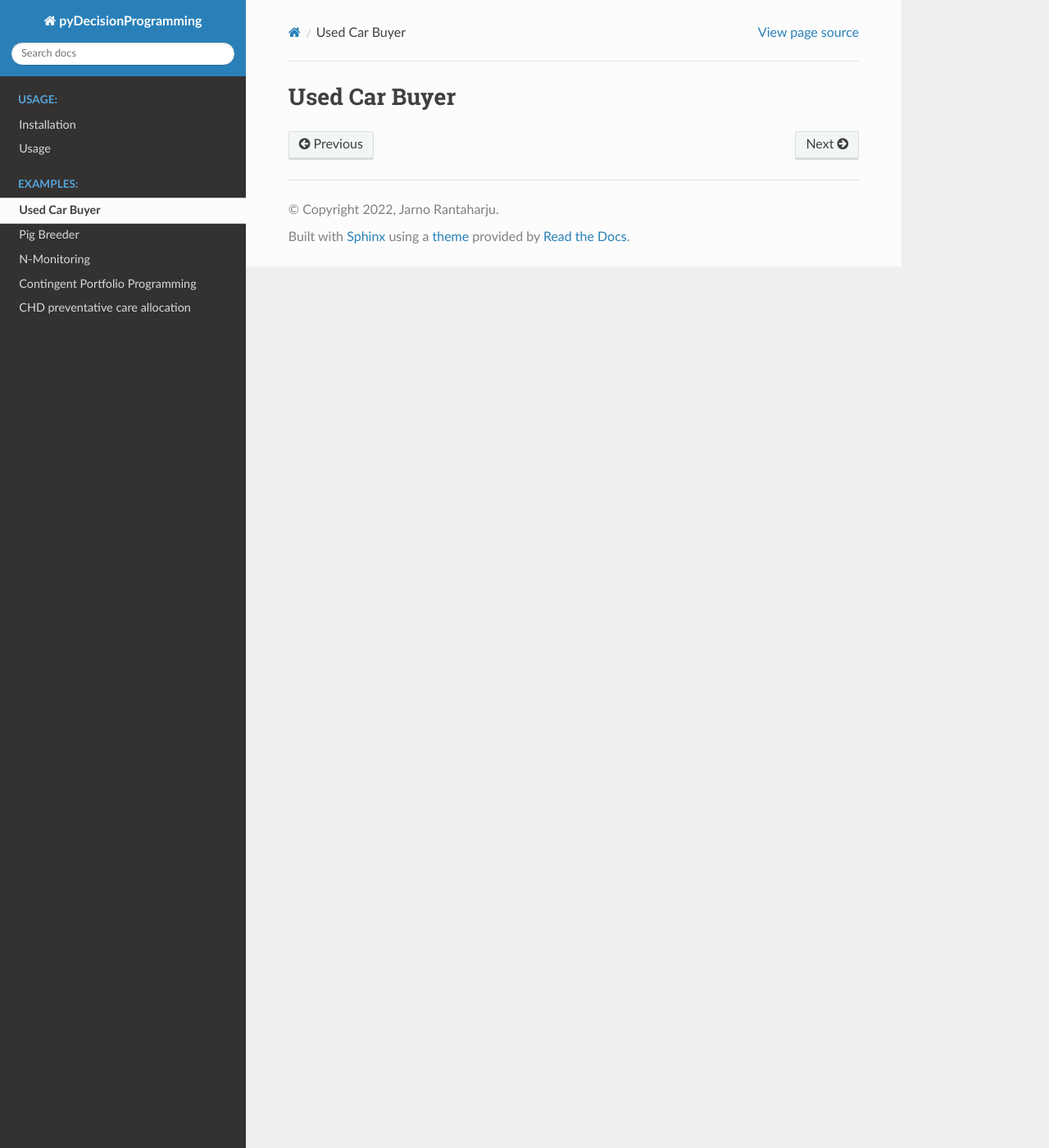
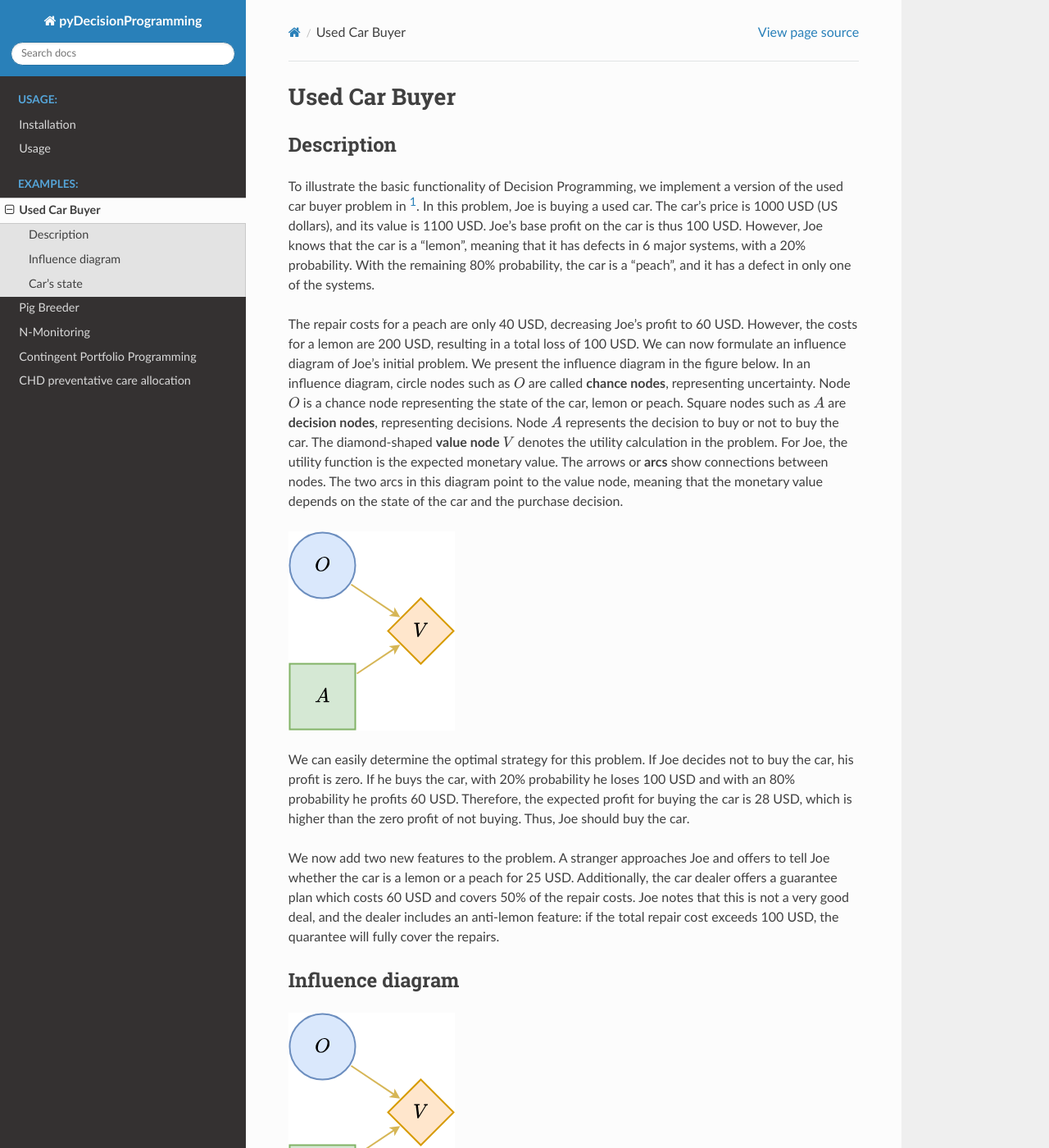
Before and after one commit to gamma-opt/pyDecisionProgramming, a Sphinx documentation site: the page built from docs/used-car-buyer.rst, in a window 1280 px wide and 1400 px high. Shown: the whole window at 82% size. Built offline with Sphinx 7.4.7 and the Read the Docs theme 2.0.0, drawn with Linux system fonts in a browser that asks for light colours; some of the changed text lies outside the part shown.

Commit message:
First steps in the car buyer example

```diff
--- a/docs/used-car-buyer.rst
+++ b/docs/used-car-buyer.rst
@@ -1,2 +1,90 @@
 Used Car Buyer
 ==============
+
+Description
+...........
+
+To illustrate the basic functionality of Decision
+Programming, we implement a version of the used car
+buyer problem in [#Howard]_. In this problem, Joe
+is buying a used car. The car's price is 1000 USD
+(US dollars), and its value is 1100 USD. Joe's base
+profit on the car is thus 100 USD. However, Joe
+knows that the car is a "lemon", meaning that it
+has defects in 6 major systems, with a 20%
+probability. With the remaining 80% probability,
+the car is a "peach", and it has a defect in only
+one of the systems.
+
+The repair costs for a peach are only 40 USD,
+decreasing Joe's profit to 60 USD. However, the
+costs for a lemon are 200 USD, resulting in a total
+loss of 100 USD. We can now formulate an influence
+diagram of Joe's initial problem. We present the
+influence diagram in the figure below. In an
+influence diagram, circle nodes such as :math:`O`
+are called **chance nodes**, representing
+uncertainty. Node :math:`O` is a chance node
+representing the state of the car, lemon or peach.
+Square nodes such as :math:`A` are
+**decision nodes**, representing decisions.
+Node :math:`A` represents the decision to buy or
+not to buy the car. The diamond-shaped
+**value node** :math:`V` denotes the utility
+calculation in the problem. For Joe, the utility
+function is the expected monetary value. The arrows
+or **arcs** show connections between nodes. The two
+arcs in this diagram point to the value node,
+meaning that the monetary value depends on the
+state of the car and the purchase decision.
+
+.. image:: figures/used-car-buyer-1.svg
+  :alt: The influence diagram of the simple car buyer example with 3 nodes.
+
+We can easily determine the optimal strategy for this problem. If Joe decides not to buy the car, his profit is zero. If he buys the car, with 20% probability he loses 100 USD and with an 80% probability he profits 60 USD. Therefore, the expected profit for buying the car is 28 USD, which is higher than the zero profit of not buying. Thus, Joe should buy the car.
+
+We now add two new features to the problem. A stranger approaches Joe and offers to tell Joe whether the car is a lemon or a peach for 25 USD. Additionally, the car dealer offers a guarantee plan which costs 60 USD and covers 50% of the repair costs. Joe notes that this is not a very good deal, and the dealer includes an anti-lemon feature: if the total repair cost exceeds 100 USD, the quarantee will fully cover the repairs.
+
+Influence diagram
+.................
+
+.. image:: figures/used-car-buyer-1.svg
+  :alt: The more complicated diagram described below.
+
+We present the new influence diagram above. The
+decision node :math:`T` denotes the decision to
+accept or decline the stranger's offer, and
+:math:`R` is the outcome of the test. We introduce
+new value nodes :math:`V_1` and :math:`V_2`
+to represent the testing costs and the base profit
+from purchasing the car. Additionally, the decision
+node :math:`A` now can choose to buy with a
+guarantee.
+
+We start by defining the influence diagram
+structure. The nodes, as well as their information
+sets and states, are defined in the first block.
+Next, the influence diagram parameters consisting
+of the probabilities and utilities are defined.
+
+Car's state
+...........
+
+The chance node :math:`O` is defined by its name,
+its information set :math:`I(O)` and its states
+*lemon* and *peach*. As seen in the influence
+diagram, the information set is empty and the node
+is a root node.
+
+.. code-block:: Python
+
+  pdp.activate()
+
+  diagram = pdp.InfluenceDiagram()
+
+  car_results = pdp.ChanceNode("O", [], ["lemon", "peach"])
+  diagram.add_node(car_results)
+
+.. rubric:: References
+
+.. [#Howard] Howard, R. A. (1977). The used car buyer. Reading in Decision Analysis, 2nd Ed. Stanford Research Institute, Menlo Park, CA.
```
Also changed, not shown: docs/figures/used-car-buyer-1.svg (added), docs/figures/used-car-buyer-2.svg (added).
